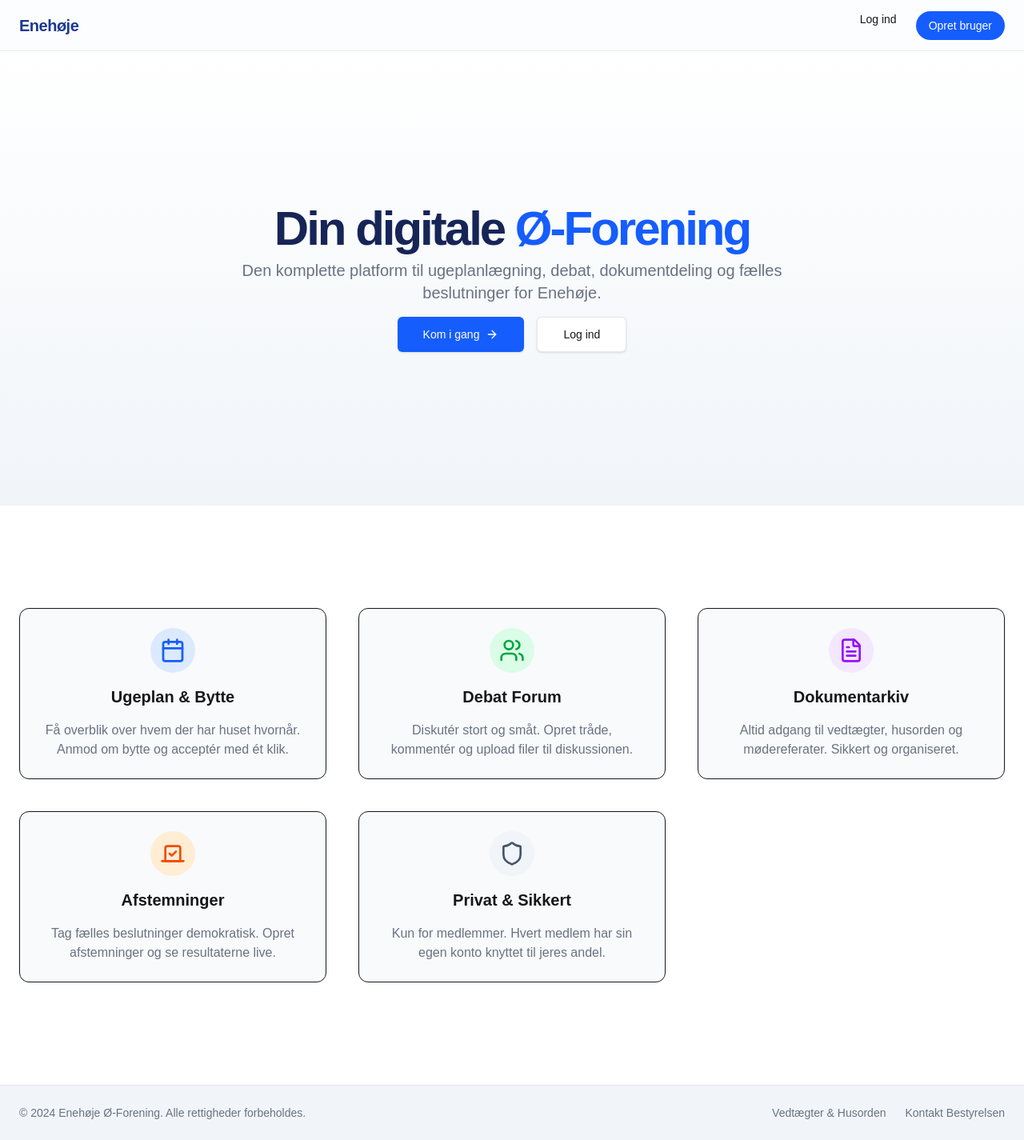
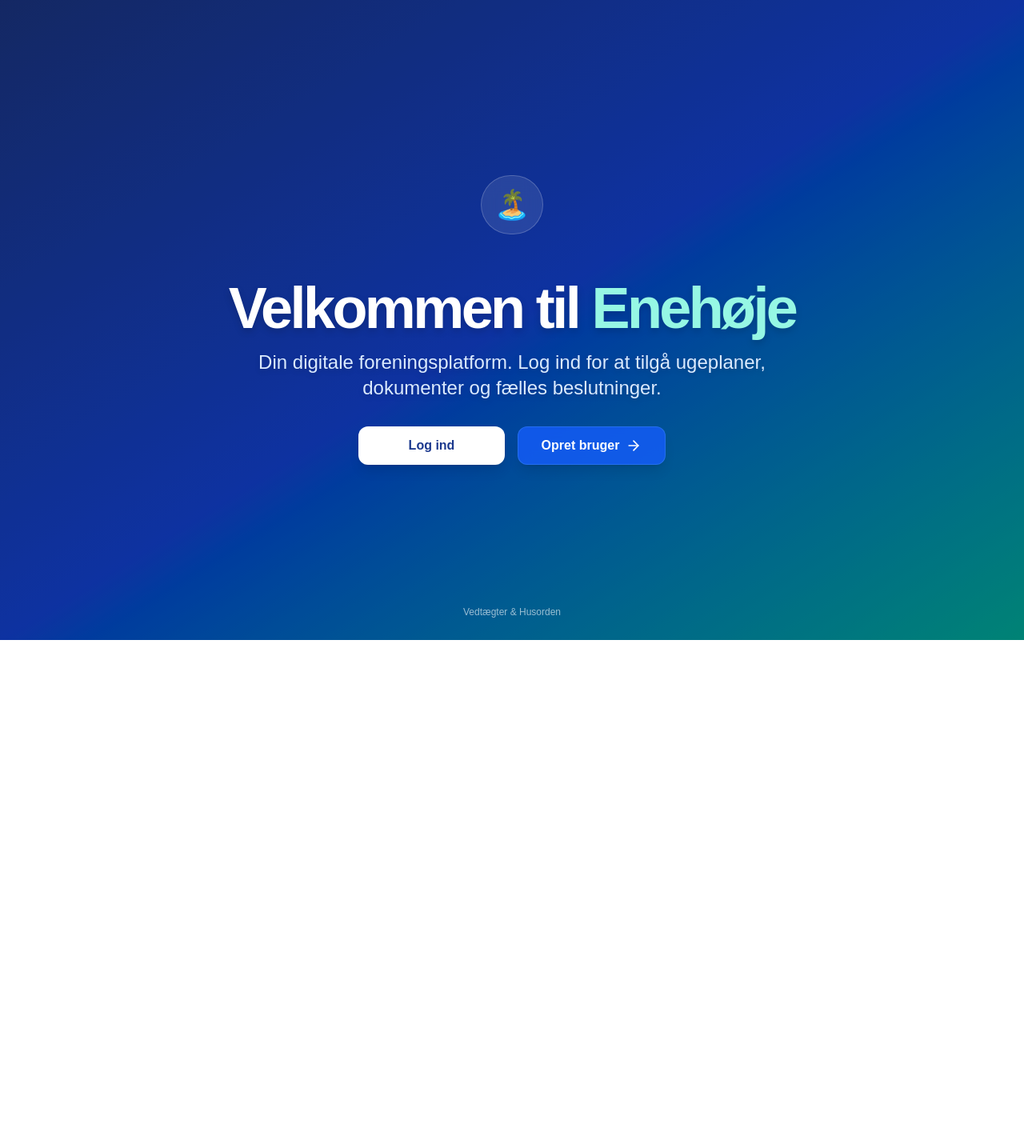
Before and after one commit to Futtekoder/Enehoje, a Next.js app: page / in a window 1280 px wide. Shown: the whole page at 80% size. After the commit the page ends 800 px from the top, so only its background shows below. Built offline with nearby package versions, Linux system fonts and the light colour scheme; no server answers.

Commit message:
Overhaul landing page: New hero design

```diff
--- a/app/page.tsx
+++ b/app/page.tsx
@@ -1,129 +1,62 @@
 
 import Link from "next/link";
-import { ArrowRight, Shield, Users, Calendar, FileText, Vote } from "lucide-react";
+import { ArrowRight } from "lucide-react";
 
 export default function LandingPage() {
   return (
-    <div className="flex flex-col min-h-screen bg-slate-50 dark:bg-black">
-      {/* Navigation */}
-      <header className="px-4 lg:px-6 h-16 flex items-center border-b border-gray-200 dark:border-gray-800 bg-white/50 dark:bg-black/50 backdrop-blur-md sticky top-0 z-50">
-        <Link className="flex items-center justify-center font-bold text-xl tracking-tight text-blue-900 dark:text-blue-100" href="#">
-          Enehøje
-        </Link>
-        <nav className="ml-auto flex gap-4 sm:gap-6">
-          <Link className="text-sm font-medium hover:text-blue-600 dark:hover:text-blue-400 transition-colors" href="/login">
-            Log ind
-          </Link>
-          <Link className="text-sm font-medium bg-blue-600 text-white px-4 py-2 rounded-full hover:bg-blue-700 transition-colors" href="/register">
-            Opret bruger
-          </Link>
-        </nav>
-      </header>
+    <div className="flex flex-col min-h-screen">
+      {/*
+        HERO SECTION
+        Replace the bg-gradient class below with your actual image:
+        style={{ backgroundImage: "url('/your-island-image.jpg')", backgroundSize: "cover", backgroundPosition: "center" }}
+      */}
+      <section className="relative flex-1 min-h-screen flex items-center justify-center bg-gradient-to-br from-blue-900 via-blue-700 to-teal-500 overflow-hidden">
 
-      <main className="flex-1">
-        {/* Hero Section */}
-        <section className="w-full py-12 md:py-24 lg:py-32 xl:py-48 px-4 flex justify-center bg-gradient-to-b from-white to-slate-100 dark:from-black dark:to-zinc-900">
-          <div className="container px-4 md:px-6">
-            <div className="flex flex-col items-center space-y-4 text-center">
-              <div className="space-y-2">
-                <h1 className="text-3xl font-bold tracking-tighter sm:text-4xl md:text-5xl lg:text-6xl/none text-blue-950 dark:text-white">
-                  Din digitale <span className="text-blue-600">Ø-Forening</span>
+        {/* Overlay to ensure text readability if using an image */}
+        <div className="absolute inset-0 bg-black/30" />
+
+        <div className="relative z-10 container px-4 md:px-6 flex flex-col items-center text-center space-y-8">
+
+          {/* Logo / Badge */}
+          <div className="animate-fade-in-up">
+            <div className="inline-flex items-center justify-center p-4 bg-white/10 backdrop-blur-md border border-white/20 rounded-full mb-6">
+              <span className="text-4xl">🏝️</span>
+            </div>
+          </div>
+
+          <div className="space-y-4 max-w-3xl animate-fade-in-up delay-100">
+            <h1 className="text-4xl font-bold tracking-tighter sm:text-5xl md:text-6xl lg:text-7xl text-white drop-shadow-lg">
+              Velkommen til <span className="text-teal-200">Enehøje</span>
             </h1>
-                <p className="mx-auto max-w-[700px] text-gray-500 md:text-xl dark:text-gray-400">
-                  Den komplette platform til ugeplanlægning, debat, dokumentdeling og fælles beslutninger for Enehøje.
+            <p className="mx-auto max-w-[700px] text-blue-100 md:text-xl lg:text-2xl font-light drop-shadow-md">
+              Din digitale foreningsplatform. Log ind for at tilgå ugeplaner, dokumenter og fælles beslutninger.
             </p>
           </div>
-              <div className="space-x-4">
+
+          <div className="flex flex-col sm:flex-row gap-4 w-full max-w-sm animate-fade-in-up delay-200">
             <Link
-                  className="inline-flex h-11 items-center justify-center rounded-md bg-blue-600 px-8 text-sm font-medium text-white shadow transition-colors hover:bg-blue-700 focus-visible:outline-none focus-visible:ring-1 focus-visible:ring-gray-950 disabled:pointer-events-none disabled:opacity-50"
-                  href="/register"
-                >
-                  Kom i gang
-                  <ArrowRight className="ml-2 h-4 w-4" />
-                </Link>
-                <Link
-                  className="inline-flex h-11 items-center justify-center rounded-md border border-gray-200 bg-white px-8 text-sm font-medium shadow-sm transition-colors hover:bg-gray-100 hover:text-gray-900 focus-visible:outline-none focus-visible:ring-1 focus-visible:ring-gray-950 dark:border-gray-800 dark:bg-gray-950 dark:hover:bg-gray-800 dark:hover:text-gray-50 dark:focus-visible:ring-gray-300"
+              className="flex-1 inline-flex h-12 items-center justify-center rounded-xl bg-white text-blue-900 text-base font-bold shadow-lg transition-transform hover:scale-105 hover:bg-gray-50 focus-visible:outline-none focus-visible:ring-2 focus-visible:ring-white"
               href="/login"
             >
               Log ind
             </Link>
+            <Link
+              className="flex-1 inline-flex h-12 items-center justify-center rounded-xl bg-blue-600/80 backdrop-blur-sm border border-blue-400/30 text-white text-base font-bold shadow-lg transition-transform hover:scale-105 hover:bg-blue-600 focus-visible:outline-none focus-visible:ring-2 focus-visible:ring-white"
+              href="/register"
+            >
+              Opret bruger
+              <ArrowRight className="ml-2 h-5 w-5" />
+            </Link>
           </div>
         </div>
+
+        {/* Footer Link (Less obtrusive) */}
+        <div className="absolute bottom-6 w-full text-center z-10">
+          <Link href="/legal" className="text-xs text-white/60 hover:text-white hover:underline transition-colors">
+            Vedtægter & Husorden
+          </Link>
         </div>
       </section>
-
-        {/* Features Section */}
-        <section className="w-full py-12 md:py-24 lg:py-32 bg-white dark:bg-black" id="features">
-          <div className="container px-4 md:px-6 mx-auto">
-            <div className="grid gap-10 sm:grid-cols-2 lg:grid-cols-3">
-              <div className="flex flex-col items-center space-y-4 text-center p-6 border rounded-xl hover:shadow-lg transition-shadow bg-slate-50 dark:bg-zinc-900/50">
-                <div className="p-3 bg-blue-100 dark:bg-blue-900/30 rounded-full">
-                  <Calendar className="h-8 w-8 text-blue-600 dark:text-blue-400" />
-                </div>
-                <h2 className="text-xl font-bold">Ugeplan & Bytte</h2>
-                <p className="text-gray-500 dark:text-gray-400">
-                  Få overblik over hvem der har huset hvornår. Anmod om bytte og acceptér med ét klik.
-                </p>
-              </div>
-
-              <div className="flex flex-col items-center space-y-4 text-center p-6 border rounded-xl hover:shadow-lg transition-shadow bg-slate-50 dark:bg-zinc-900/50">
-                <div className="p-3 bg-green-100 dark:bg-green-900/30 rounded-full">
-                  <Users className="h-8 w-8 text-green-600 dark:text-green-400" />
-                </div>
-                <h2 className="text-xl font-bold">Debat Forum</h2>
-                <p className="text-gray-500 dark:text-gray-400">
-                  Diskutér stort og småt. Opret tråde, kommentér og upload filer til diskussionen.
-                </p>
-              </div>
-
-              <div className="flex flex-col items-center space-y-4 text-center p-6 border rounded-xl hover:shadow-lg transition-shadow bg-slate-50 dark:bg-zinc-900/50">
-                <div className="p-3 bg-purple-100 dark:bg-purple-900/30 rounded-full">
-                  <FileText className="h-8 w-8 text-purple-600 dark:text-purple-400" />
-                </div>
-                <h2 className="text-xl font-bold">Dokumentarkiv</h2>
-                <p className="text-gray-500 dark:text-gray-400">
-                  Altid adgang til vedtægter, husorden og mødereferater. Sikkert og organiseret.
-                </p>
-              </div>
-
-              <div className="flex flex-col items-center space-y-4 text-center p-6 border rounded-xl hover:shadow-lg transition-shadow bg-slate-50 dark:bg-zinc-900/50">
-                <div className="p-3 bg-orange-100 dark:bg-orange-900/30 rounded-full">
-                  <Vote className="h-8 w-8 text-orange-600 dark:text-orange-400" />
-                </div>
-                <h2 className="text-xl font-bold">Afstemninger</h2>
-                <p className="text-gray-500 dark:text-gray-400">
-                  Tag fælles beslutninger demokratisk. Opret afstemninger og se resultaterne live.
-                </p>
-              </div>
-
-              <div className="flex flex-col items-center space-y-4 text-center p-6 border rounded-xl hover:shadow-lg transition-shadow bg-slate-50 dark:bg-zinc-900/50">
-                <div className="p-3 bg-slate-100 dark:bg-slate-800 rounded-full">
-                  <Shield className="h-8 w-8 text-slate-600 dark:text-slate-400" />
-                </div>
-                <h2 className="text-xl font-bold">Privat & Sikkert</h2>
-                <p className="text-gray-500 dark:text-gray-400">
-                  Kun for medlemmer. Hvert medlem har sin egen konto knyttet til jeres andel.
-                </p>
-              </div>
-            </div>
-          </div>
-        </section>
-
-        {/* Footer */}
-        <footer className="w-full py-6 bg-slate-100 dark:bg-zinc-900 border-t border-gray-200 dark:border-gray-800">
-          <div className="container px-4 md:px-6 mx-auto flex flex-col md:flex-row justify-between items-center text-sm text-gray-500 dark:text-gray-400">
-            <p>© 2024 Enehøje Ø-Forening. Alle rettigheder forbeholdes.</p>
-            <nav className="flex gap-4 sm:gap-6 mt-4 md:mt-0">
-              <Link className="hover:underline underline-offset-4" href="/legal">
-                Vedtægter & Husorden
-              </Link>
-              <Link className="hover:underline underline-offset-4" href="#">
-                Kontakt Bestyrelsen
-              </Link>
-            </nav>
-          </div>
-        </footer>
-      </main>
     </div>
   )
 }
```
Lines whose indentation alone changed are shown as unchanged.
